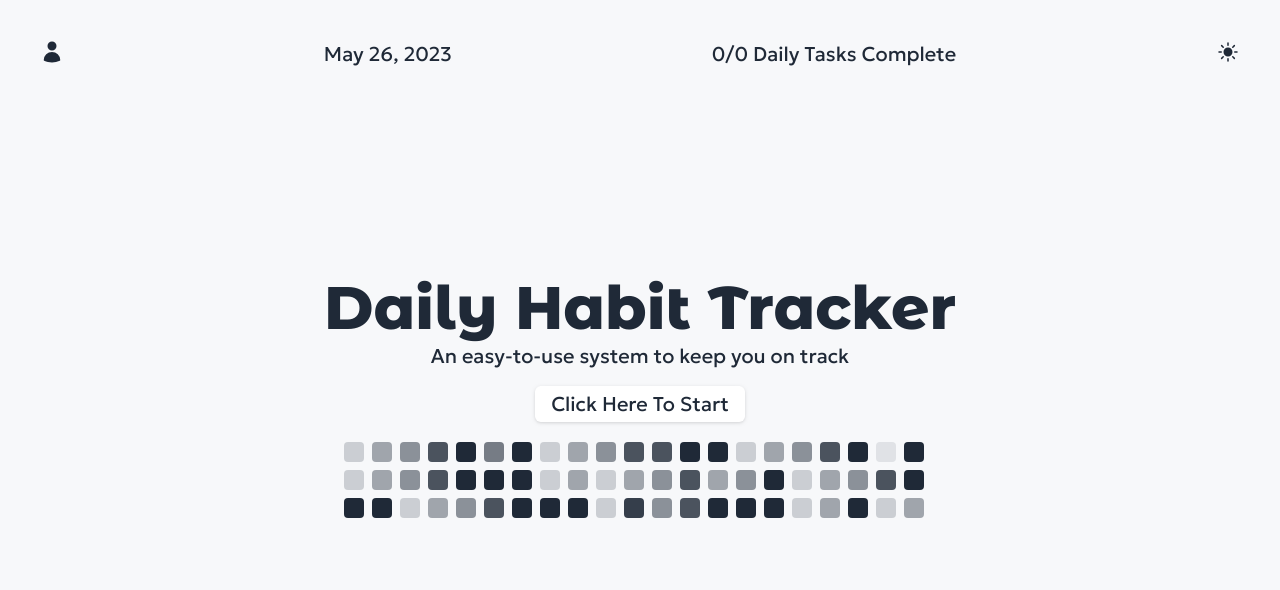
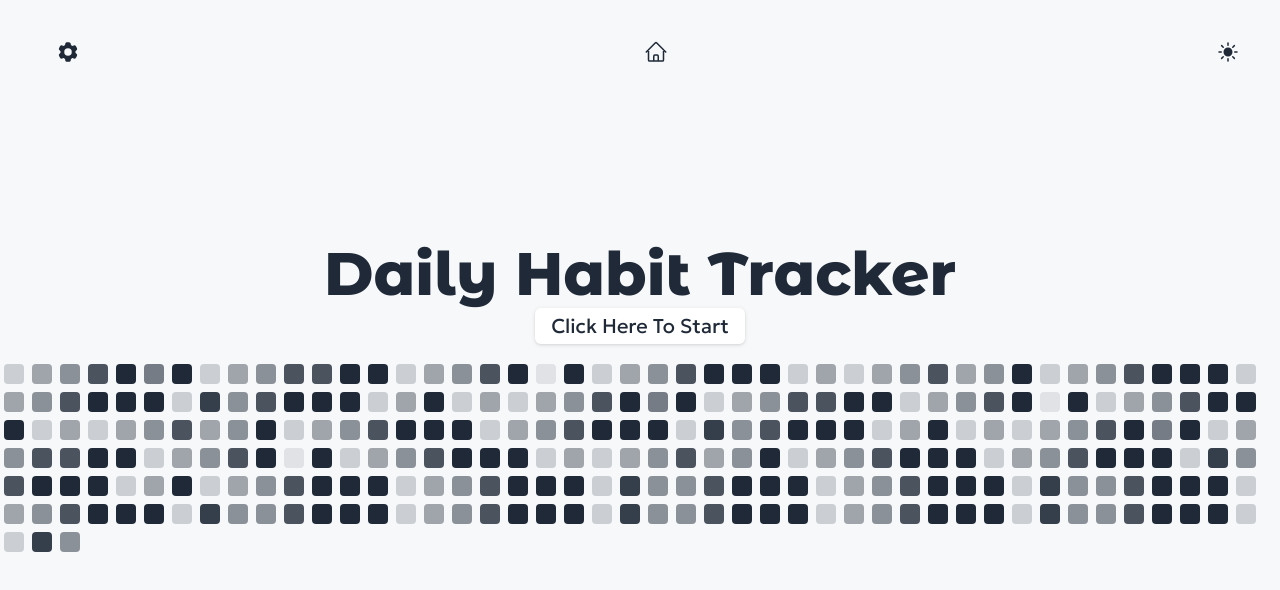
Before and after one commit to b14tz/habitual, a React (Vite) app in the folder client/: page / in a window 1280 px wide. Shown: the top 590 px of the page. Built offline with nearby package versions, Linux system fonts and the light colour scheme; no server answers.

Commit message:
added in account page

```diff
--- a/client/src/App.jsx
+++ b/client/src/App.jsx
@@ -6,6 +6,7 @@ import AuthModal from './components/AuthModal'
 import { getUserData, getUserCurrentHabits } from './interfaces/userInterface'
 import { auth } from './lib/firebase'
 import HabitSelect from './pages/HabitSelect'
+import Account from './pages/Account'
 
 let data = [
   {
@@ -30,7 +31,7 @@ export default function App() {
   const [loginStatus, setLoginStatus] = useState(false)
   const [name, setName] = useState("")
   const [habits, setHabits] = useState([])
-  const [authModal, setAuthModal] = useState(false)
+  const [setUpModal, setSetUpModal] = useState(false)
 
   useEffect(() => {
     if (localStorage.theme === 'dark' || (!('theme' in localStorage) && window.matchMedia('(prefers-color-scheme: dark)').matches)) {
@@ -51,9 +52,7 @@ export default function App() {
       })
     }
 
-
-
-  },[darkMode])
+  }, [darkMode])
 
   function toggleDarkMode() {
     setDarkMode(!darkMode)
@@ -79,8 +78,8 @@ export default function App() {
           loginStatus={loginStatus}
           name={name}
           setName={setName}
-          authModal={authModal}
-          setAuthModal={setAuthModal}
+          setUpModal={setUpModal}
+          setSetUpModal={setSetUpModal}
         />
 
         <Routes>
@@ -89,18 +88,14 @@ export default function App() {
             element={
               <Home
                 loginStatus={loginStatus}
-                setAuthModal={setAuthModal}
+                setSetUpModal={setSetUpModal}
               />
             }
           />
           <Route
-            path="/setup"
+            path="/account"
             element={
-              <HabitSelect
-                habits={habits}
-                setHabits={setHabits}
-                toggleCompletion={toggleCompletion}
-              />
+              <Account/>
             }
           />
         </Routes>
--- a/client/src/components/HabitGrid.jsx
+++ b/client/src/components/HabitGrid.jsx
@@ -5,7 +5,15 @@ export default function HabitGrid() {
 
   function renderGrid() {
     let loopItems = [ 0.2, 0.4, 0.5, 0.8, 1.0, 0.6, 1.0, 0.2, 0.4, 0.5, 0.8, 0.8, 1.0, 1.0, 0.2, 0.4, 0.5, 0.8, 1.0, 0.1, 1.0, 0.2, 0.4, 0.5, 0.8, 1.0, 1.0, 1.0, 0.2, 0.4,
-                      0.2, 0.4, 0.5, 0.8, 0.4, 0.5, 1.0, 0.2, 0.4, 0.5, 0.8, 1.0, 1.0, 1.0, 0.2, 0.4, 0.5, 0.8, 1.0, 1.0, 1.0, 0.2, 0.9, 0.5, 0.8, 1.0, 1.0, 1.0, 0.2, 0.4, 1.0, 0.2, 0.4  ]
+                      0.2, 0.4, 0.5, 0.8, 0.4, 0.5, 1.0, 0.2, 0.4, 0.5, 0.8, 1.0, 1.0, 1.0, 0.2, 0.4, 0.5, 0.8, 1.0, 1.0, 1.0, 0.2, 0.9, 0.5, 0.8, 1.0, 1.0, 1.0, 0.2, 0.4,
+                      1.0, 0.2, 0.4, 0.2, 0.4, 0.5, 0.8, 1.0, 0.6, 1.0, 0.2, 0.4, 0.5, 0.8, 0.8, 1.0, 1.0, 0.2, 0.4, 0.5, 0.8, 1.0, 0.1, 1.0, 0.2, 0.4, 0.5, 0.8, 1.0, 1.0,
+                      1.0, 0.2, 0.4, 0.2, 0.4, 0.5, 0.8, 0.4, 0.5, 1.0, 0.2, 0.4, 0.5, 0.8, 1.0, 1.0, 1.0, 0.2, 0.4, 0.5, 0.8, 1.0, 1.0, 1.0, 0.2, 0.9, 0.5, 0.8, 1.0, 1.0,
+                      1.0, 0.2, 0.4, 1.0, 0.2, 0.4, 0.2, 0.4, 0.5, 0.8, 1.0, 0.6, 1.0, 0.2, 0.4, 0.5, 0.8, 0.8, 1.0, 1.0, 0.2, 0.4, 0.5, 0.8, 1.0, 0.1, 1.0, 0.2, 0.4, 0.5,
+                      0.8, 1.0, 1.0, 1.0, 0.2, 0.4, 0.2, 0.4, 0.5, 0.8, 0.4, 0.5, 1.0, 0.2, 0.4, 0.5, 0.8, 1.0, 1.0, 1.0, 0.2, 0.4, 0.5, 0.8, 1.0, 1.0, 1.0, 0.2, 0.9, 0.5,
+                      0.8, 1.0, 1.0, 1.0, 0.2, 0.4, 1.0, 0.2, 0.4, 0.5, 0.8, 1.0, 1.0, 1.0, 0.2, 0.4, 0.5, 0.8, 1.0, 1.0, 1.0, 0.2, 0.9, 0.5, 0.5, 0.8, 1.0, 1.0, 1.0, 0.2,
+                      0.4, 0.5, 0.8, 1.0, 1.0, 1.0, 0.2, 0.9, 0.5, 0.5, 0.8, 1.0, 1.0, 1.0, 0.2, 0.4, 0.5, 0.8, 1.0, 1.0, 1.0, 0.2, 0.9, 0.5, 0.5, 0.8, 1.0, 1.0, 1.0, 0.2,
+                      0.4, 0.5, 0.8, 1.0, 1.0, 1.0, 0.2, 0.9, 0.5, 0.5, 0.8, 1.0, 1.0, 1.0, 0.2, 0.4, 0.5, 0.8, 1.0, 1.0, 1.0, 0.2, 0.9, 0.5, 0.5, 0.8, 1.0, 1.0, 1.0, 0.2,
+                      0.2, 0.9, 0.5,]
     return loopItems.map((item, index) => (
       <HabitGridCell key={index} progress={item}/>
     ))
@@ -13,7 +21,7 @@ export default function HabitGrid() {
 
   return (
     <>
-      <div className="mx-10 max-w-[600px] flex flex-row flex-wrap">
+      <div className="flex flex-row flex-wrap">
         {renderGrid()}
       </div>
     </>
--- a/client/src/components/Nav.jsx
+++ b/client/src/components/Nav.jsx
@@ -1,36 +1,55 @@
 import { React } from 'react'
 import { getCurrentDate } from '../lib/date';
-import { UserIcon } from "@heroicons/react/24/solid";
-import { SunIcon, MoonIcon, Cog6ToothIcon as SettingsIcon } from "@heroicons/react/24/solid";
-import { HomeIcon } from "@heroicons/react/20/solid";
+import { SunIcon, MoonIcon, Cog6ToothIcon as SettingsIconSolid } from "@heroicons/react/24/solid";
+import { SunIcon as SunIconOutline, MoonIcon as MoonIconOutline, Cog6ToothIcon as SettingsIconOutline } from "@heroicons/react/24/outline";
+import { HomeIcon as HomeIconSolid} from "@heroicons/react/20/solid";
+import { HomeIcon as HomeIconOutline } from "@heroicons/react/24/outline";
 import { useNavigate } from 'react-router-dom';
 
 export default function Nav(props) {
     const navigate = useNavigate();
 
-    const displayTaskProgress = () => {
-        let done = 0
-        let total = props.habits.length
-        for (let i = 0; i < total; i += 1){
-            if(props.habits[i].status) done += 1
-        }
-        return `${done}/${total} Daily Tasks Complete`
-    }
+    // const displayTaskProgress = () => {
+    //     let done = 0
+    //     let total = props.habits.length
+    //     for (let i = 0; i < total; i += 1){
+    //         if(props.habits[i].status) done += 1
+    //     }
+    //     return `${done}/${total} Daily Tasks Complete`
+    // }
 
     return (
         <>
-            <nav className="fixed top-0 left-0 right-0 flex flex-row place-content-between items-start p-10">
+            <nav>
                 {
-                    props.loginStatus?
-                    <div className="flex flex-col items-start">
-                        <p>Howdy, {props.name}</p>
+                    //props.loginStatus?
+                    true?
+                    <div className="fixed top-0 left-0 right-0 flex flex-row place-content-between items-start p-10">
+                        <button
+                            onClick={() => {navigate("/account")}}
+                            className="ml-4"
+                        >
+                            <SettingsIconSolid className="h-6 w-6 text-black-1 dark:text-white-1"/>
+                        </button>
+                        <button
+                            onClick={() => {navigate("/")}}
+                            className="ml-4"
+                        >
+                            <HomeIconOutline className="h-6 w-6 text-black-1 dark:text-white-1"/>
+                        </button>
+                        <button
+                            onClick={props.toggleDarkMode}
+
+                        >
+                            {
+                                props.darkMode ?
+                                <MoonIcon className="h-6 w-6 text-black-1 dark:text-white-1"/>
+                                :
+                                <SunIcon className="h-6 w-6 text-black-1 dark:text-white-1"/>
+                            }
+                        </button>
                     </div>
                     :
-                    <UserIcon className="h- w-6 text-black-1 dark:text-white-1"/>
-                }
-                <p>{getCurrentDate()}</p>
-                <p>{displayTaskProgress()}</p>
-                <div>
                     <button
                         onClick={props.toggleDarkMode}
 
@@ -42,27 +61,8 @@ export default function Nav(props) {
                             <SunIcon className="h-6 w-6 text-black-1 dark:text-white-1"/>
                         }
                     </button>
-                    {
-                        props.loginStatus?
-                        <div>
-                            <button
-                                onClick={() => navigate("/")}
-                                className="ml-4"
-                            >
-                                <HomeIcon className="h-6 w-6 text-black-1 dark:text-white-1"/>
-                            </button>
-                            <button
-                                onClick={() => navigate("/")}
-                                className="ml-4"
-                            >
-                                <SettingsIcon className="h-6 w-6 text-black-1 dark:text-white-1"/>
-                            </button>
-                        </div>
-                        :
-                        null
-                    }
+                }
 
-                </div>
             </nav>
         </>
     )
--- /dev/null
+++ b/client/src/components/SetUpModal.jsx
@@ -0,0 +1,16 @@
+import React, { useState } from 'react'
+import { XMarkIcon } from "@heroicons/react/24/outline";
+
+
+export default function SetUpModal(props) {
+
+    return props.trigger ? (
+        <>
+        <div className="z-50 fixed top-0 left-0 flex w-full h-full justify-center items-center bg-black/[.30]">
+            <div className='min-w-[500px] min-h-[250px] rounded-md bg-white-2 dark:bg-black-2 flex flex-col justify-center items-center p-4'>
+
+            </div>
+        </div>
+        </>
+    ) : null
+}
--- /dev/null
+++ b/client/src/pages/Account.jsx
@@ -0,0 +1,41 @@
+import React from 'react'
+import HabitGrid from '../components/HabitGrid'
+
+export default function Account() {
+  return (
+    <div className="flex flex-col m-auto w-[80%] h-full justify-center items-center min-h-[100vh]">
+        <div className="flex flex-row w-full min-h-[50px]">
+            <div className="mr-3 px-6 py-4 w-[50%] min-w-[300px] rounded drop-shadow bg-white-2 dark:bg-black-2">
+                <div className="mb-4 flex flex-row items-center">
+                    <p>Habit History</p>
+                    <select className='px-2 py-1 ml-8 rounded bg-white-1 dark:bg-black-1'>
+                        <option>
+                            <p>Option 1</p>
+                        </option>
+                        <option>
+                            <p>Option 2</p>
+                        </option>
+                    </select>
+                </div>
+                <p>Start Date: </p>
+                <p>Made Progress: </p>
+                <p>Reached Goal: </p>
+                <p>End Date: </p>
+            </div>
+            <div className="ml-3 pb-4 w-[50%] min-w-[300px] rounded drop-shadow bg-white-2 dark:bg-black-2">
+                <div className='flex flex-col pt-4 px-6'>
+                    <p className="mb-4">Settings</p>
+                    <p>Main Chart Color:</p>
+                    <p>Change Display Name</p>
+                    <p>Delete Account History</p>
+                </div>
+            </div>
+        </div>
+
+        <div className="px-6 py-4 mt-6 w-full rounded drop-shadow bg-white-2 dark:bg-black-2">
+            <p>Chart</p>
+            <HabitGrid/>
+        </div>
+    </div>
+  )
+}
--- a/client/src/pages/Home.jsx
+++ b/client/src/pages/Home.jsx
@@ -6,7 +6,6 @@ export default function Home(props) {
     <div className="flex w-full h-full justify-center items-center min-h-[100vh]">
         <section className="flex flex-col items-center">
             <h1 className="text-6xl mb-1">Daily Habit Tracker</h1>
-            <p className="mb-4">An easy-to-use system to keep you on track</p>
             <button
               className="mb-4 py-1 px-4 rounded-md bg-white-2 dark:bg-black-2 drop-shadow"
               onClick={() => props.setAuthModal(true)}
```
